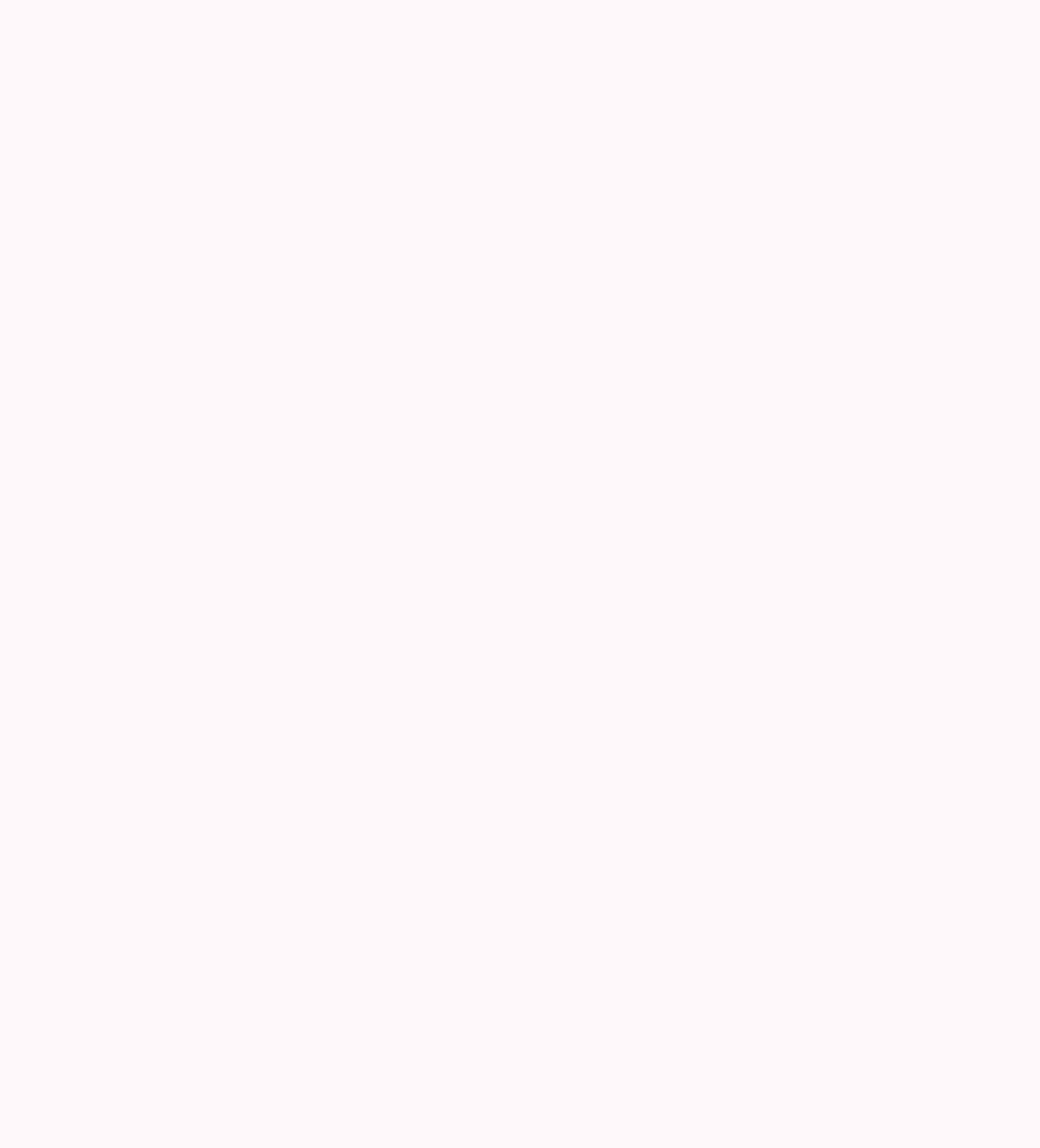
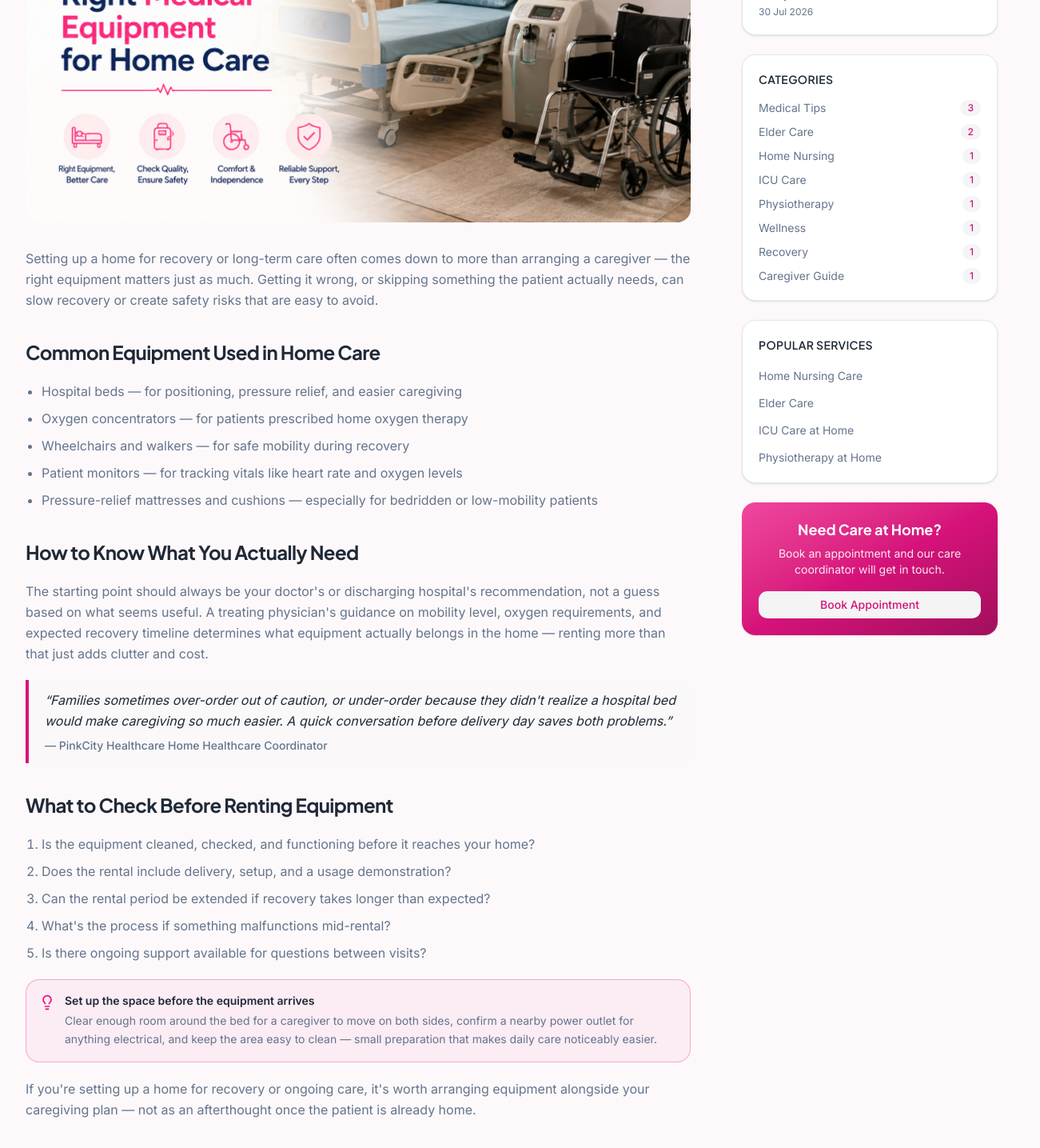
Before and after one commit to mganshul/pinkcityhealthcare, a Next.js app: page /blog/choosing-the-right-medical-equipment-for-home-care in a window 1280 px wide. Before the commit this address had no page. Shown: the part 940-2375 px from the top of the page at 80% size, 1301 px wide, since content can reach past the window. Before the commit the page ends 800 px from the top, so only its background shows below. Built offline with nearby package versions, Linux system fonts and the light colour scheme.

Commit message:
feedback 1.0  new blog

```diff
--- a/src/data/blogs.ts
+++ b/src/data/blogs.ts
@@ -689,6 +689,78 @@ export const blogPosts: BlogPost[] = [
       keywords: ["palliative care at home Jaipur", "comfort care for serious illness", "home palliative support"],
     },
   },
+  {
+    id: "choosing-medical-equipment-for-home-care",
+    slug: "choosing-the-right-medical-equipment-for-home-care",
+    title: "Choosing the Right Medical Equipment for Home Care",
+    excerpt:
+      "Hospital beds, oxygen concentrators, wheelchairs — knowing what your loved one actually needs, and what to check before renting, makes home care safer from day one.",
+    author: coordinator,
+    publishDate: "2026-08-10",
+    readingTime: "5 min",
+    category: "Medical Tips",
+    featuredImagePlaceholder: "A hospital bed and oxygen concentrator set up in a home care room",
+        featuredImage: "/images/blogs/medical-equipment.png",
+    featured: false,
+    tags: ["medical equipment", "home care equipment", "hospital bed rental", "oxygen concentrator"],
+    content: [
+      {
+        type: "paragraph",
+        text: "Setting up a home for recovery or long-term care often comes down to more than arranging a caregiver — the right equipment matters just as much. Getting it wrong, or skipping something the patient actually needs, can slow recovery or create safety risks that are easy to avoid.",
+      },
+      { type: "heading", text: "Common Equipment Used in Home Care" },
+      {
+        type: "list",
+        style: "bullet",
+        items: [
+          "Hospital beds — for positioning, pressure relief, and easier caregiving",
+          "Oxygen concentrators — for patients prescribed home oxygen therapy",
+          "Wheelchairs and walkers — for safe mobility during recovery",
+          "Patient monitors — for tracking vitals like heart rate and oxygen levels",
+          "Pressure-relief mattresses and cushions — especially for bedridden or low-mobility patients",
+        ],
+      },
+      { type: "heading", text: "How to Know What You Actually Need" },
+      {
+        type: "paragraph",
+        text: "The starting point should always be your doctor's or discharging hospital's recommendation, not a guess based on what seems useful. A treating physician's guidance on mobility level, oxygen requirements, and expected recovery timeline determines what equipment actually belongs in the home — renting more than that just adds clutter and cost.",
+      },
+      {
+        type: "quote",
+        text: "Families sometimes over-order out of caution, or under-order because they didn't realize a hospital bed would make caregiving so much easier. A quick conversation before delivery day saves both problems.",
+        attribution: "PinkCity Healthcare Home Healthcare Coordinator",
+      },
+      { type: "heading", text: "What to Check Before Renting Equipment" },
+      {
+        type: "list",
+        style: "ordered",
+        items: [
+          "Is the equipment cleaned, checked, and functioning before it reaches your home?",
+          "Does the rental include delivery, setup, and a usage demonstration?",
+          "Can the rental period be extended if recovery takes longer than expected?",
+          "What's the process if something malfunctions mid-rental?",
+          "Is there ongoing support available for questions between visits?",
+        ],
+      },
+      {
+        type: "callout",
+        variant: "tip",
+        title: "Set up the space before the equipment arrives",
+        text: "Clear enough room around the bed for a caregiver to move on both sides, confirm a nearby power outlet for anything electrical, and keep the area easy to clean — small preparation that makes daily care noticeably easier.",
+      },
+      {
+        type: "paragraph",
+        text: "If you're setting up a home for recovery or ongoing care, it's worth arranging equipment alongside your caregiving plan — not as an afterthought once the patient is already home.",
+      },
+    ],
+    seo: {
+      keywords: [
+        "medical equipment for home care",
+        "hospital bed rental Jaipur",
+        "oxygen concentrator rental Jaipur",
+      ],
+    },
+  },
 ];
 
 export const blogCategoryFilters: { label: string; value: BlogCategory | "all" }[] = [
```
Also changed, not shown: public/images/blogs/medical-equipment.png (added).
